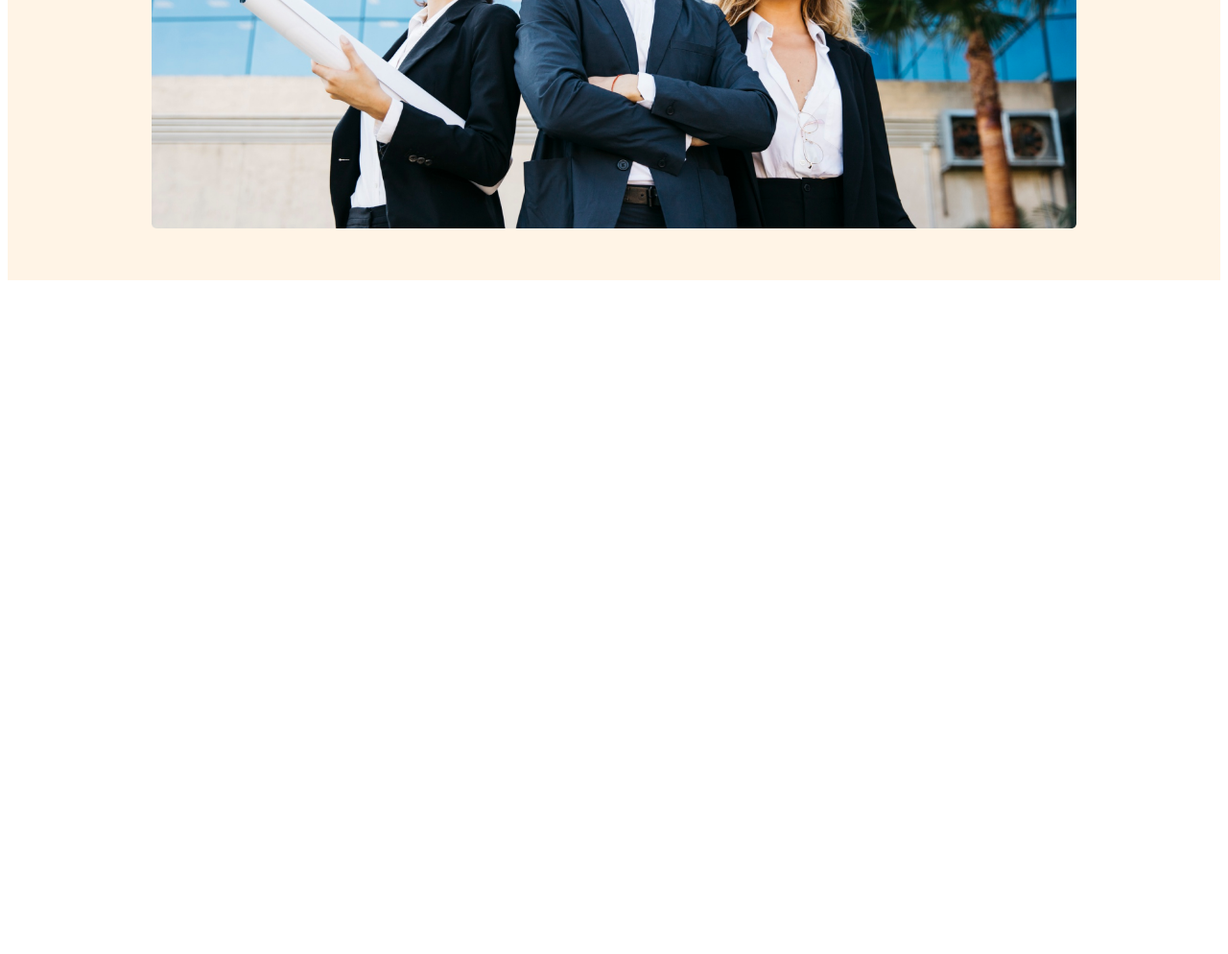
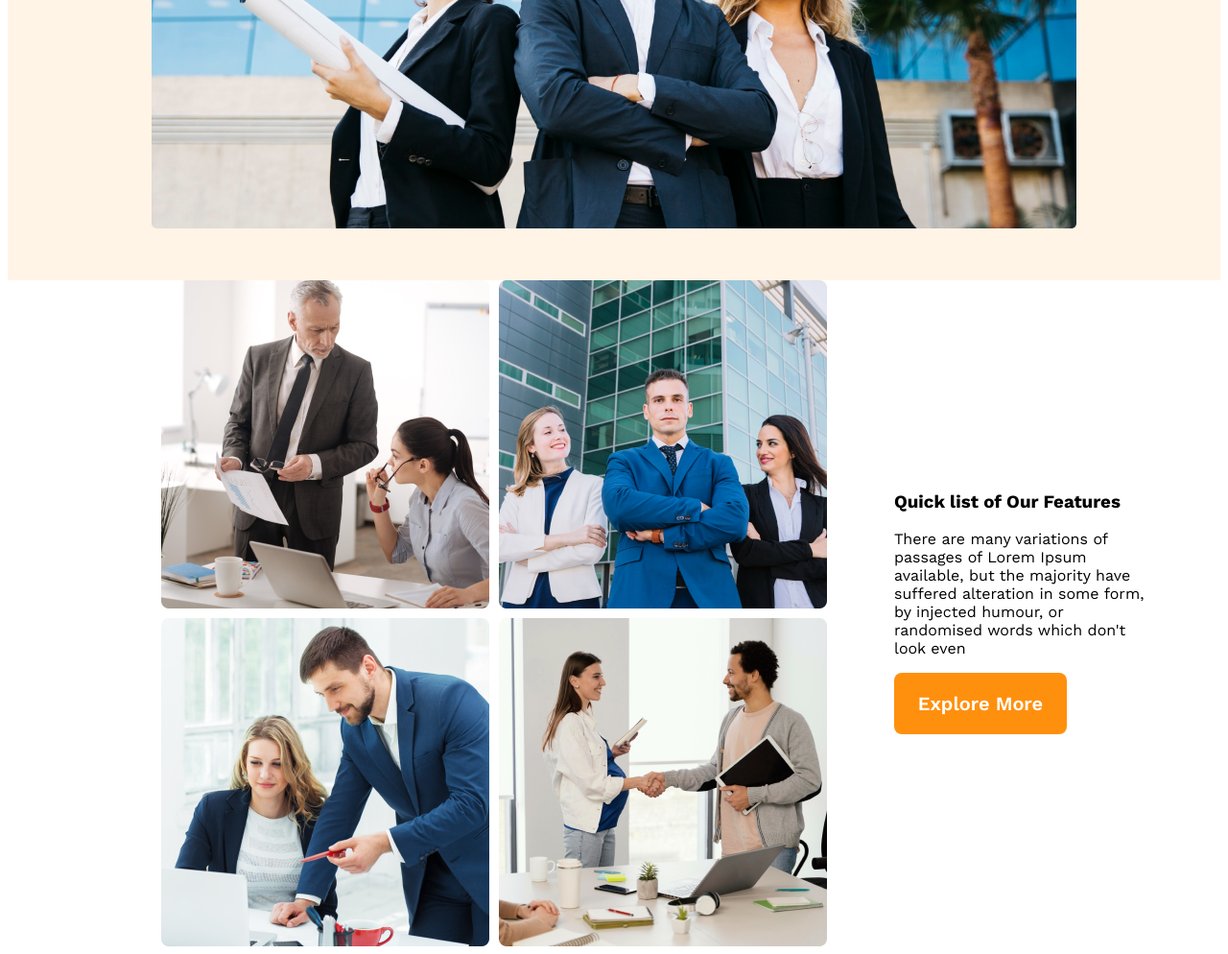
Before and after one commit to yeakubdurjoy001/g3-architect-website, a plain HTML site: page index.html in a window 1280 px wide. Shown: the part 783-1777 px from the top of the page at 96% size. Before the commit the page ends 1083 px from the top, so only its background shows below. Drawn offline with nearby package versions, Linux system fonts and the light colour scheme.

Commit message:
added teams section initially

```diff
--- a/index.html
+++ b/index.html
@@ -30,7 +30,28 @@
         <img src="images/banner.png" alt="" />
       </div>
     </header>
-    <main></main>
+    <main>
+      <!-- teams sections -->
+      <section class="team-container">
+        <div class="team-img-container">
+          <img src="images/team1.png" alt="" />
+          <img src="images/team2.png" alt="" />
+          <img src="images/team3.png" alt="" />
+          <img src="images/team4.png" alt="" />
+        </div>
+        <div class="teams-content">
+          <h3 class="teams-title">Quick list of Our Features</h3>
+          <p class="team-description">
+            There are many variations of passages of Lorem Ipsum available, but
+            the majority have suffered alteration in some form, by injected
+            humour, or randomised words which don't look even
+          </p>
+          <button class="btn-primary">Explore More</button>
+        </div>
+        </div>
+
+      </section>
+    </main>
     <footer></footer>
   </body>
 </html>
--- a/styles/style.css
+++ b/styles/style.css
@@ -72,3 +72,21 @@ nav > ul {
     flex-direction: column;
   }
 }
+
+/* main styles */
+main {
+}
+.team-container {
+  display: flex;
+  align-items: center;
+  margin-left: 160px;
+}
+.team-img-container {
+  display: grid;
+  grid-template-columns: repeat(2, 1fr);
+  gap: 10px;
+}
+.teams-content {
+  padding-left: 70px;
+  padding-right: 70px;
+}
```
